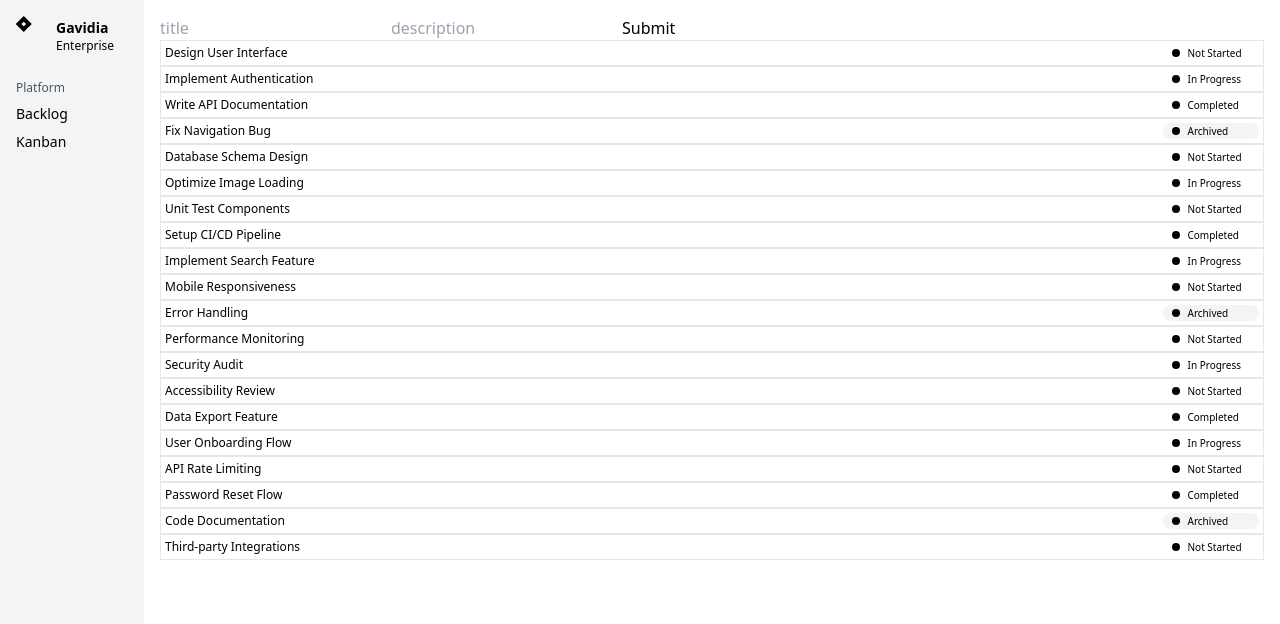
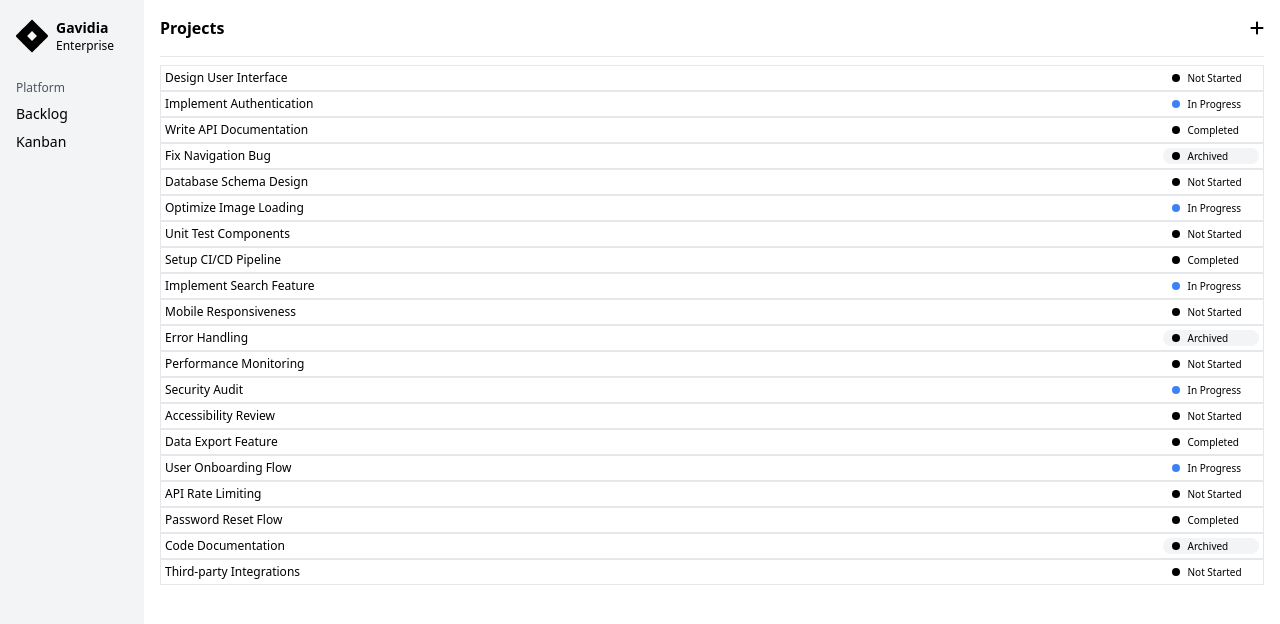
Before and after one commit to danielgavidia/fractal-pm, a Next.js app in the folder frontend/: page /backlog in a window 1280 px wide. Shown: the top 624 px of the page. Built offline with nearby package versions, Linux system fonts and the light colour scheme.

Commit message:
Added Project Headers component

```diff
--- a/frontend/src/components/Backlog.tsx
+++ b/frontend/src/components/Backlog.tsx
@@ -1,16 +1,20 @@
 import { taskStore } from "@/stores/taskStore";
-import ModalCreateTask from "./ModalCreateTask";
+
+// Components
+import ProjectsHeader from "./ProjectsHeader";
 import TaskRow from "./TaskRow";
 
 const Backlog = () => {
   const { tasks } = taskStore();
 
   return (
-    <div className="p-4">
-      <ModalCreateTask />
-      {tasks.map((task, key) => (
-        <TaskRow key={key} task={task} />
-      ))}
+    <div className="px-4 w-full">
+      <ProjectsHeader />
+      <div className="py-2">
+        {tasks.map((task, key) => (
+          <TaskRow key={key} task={task} />
+        ))}
+      </div>
     </div>
   );
 };
--- a/frontend/src/components/Kanban.tsx
+++ b/frontend/src/components/Kanban.tsx
@@ -1,6 +1,7 @@
 import { taskStore } from "@/stores/taskStore";
 import { getTasksByStatus } from "@/utils/getTasksByStatus";
 import TaskTabColumn from "./TaskTabColumn";
+import ProjectsHeader from "./ProjectsHeader";
 
 const Kanban = () => {
   const { tasks } = taskStore();
@@ -8,7 +9,7 @@
 
   return (
     <div className="px-4 w-full">
-      <div className="w-full border-b-[0.5px] py-4 font-bold sticky top-0 bg-white">Projects</div>
+      <ProjectsHeader />
       <div className="flex justify-center">
         {tasksByStatus.map((tasks, key) => (
           <TaskTabColumn key={key} status={tasks.status} tasks={tasks.tasks} />
--- a/frontend/src/components/ModalCreateTask.tsx
+++ b/frontend/src/components/ModalCreateTask.tsx
@@ -1,7 +1,12 @@
 import { taskStore } from "@/stores/taskStore";
 import React, { useState } from "react";
 
-const ModalCreateTask = () => {
+interface ModalCreateTaskProps {
+  isOpen: boolean;
+  onClose: () => void;
+}
+
+const ModalCreateTask: React.FC<ModalCreateTaskProps> = ({ isOpen, onClose }) => {
   // Store
   const { createTask } = taskStore();
 
@@ -16,31 +21,48 @@
         id: Date.now().toString(),
         title: taskTitle,
         description: taskDescription,
-        status: "pending",
+        status: "notStarted",
       });
-      console.log("submit");
       setTaskTitle("");
       setTaskDescription("");
+      onClose(); // Close modal after submission
     }
   };
 
+  if (!isOpen) return null;
+
   return (
-    <div>
-      <form onSubmit={handleSubmit}>
+    <div className="fixed inset-0 bg-black bg-opacity-50 flex items-center justify-center">
+      <div className="bg-white p-6 rounded-lg shadow-lg w-96">
+        <div className="flex justify-between items-center mb-4">
+          <h2 className="text-xl font-bold">Create New Task</h2>
+          <button onClick={onClose} className="text-gray-500 hover:text-gray-700">
+            ✕
+          </button>
+        </div>
+        <form onSubmit={handleSubmit} className="space-y-4">
           <input
             type="text"
             value={taskTitle}
             onChange={(e) => setTaskTitle(e.target.value)}
-          placeholder="title"
+            placeholder="Title"
+            className="w-full p-2 border rounded"
           />
           <input
             type="text"
             value={taskDescription}
             onChange={(e) => setTaskDescription(e.target.value)}
-          placeholder="description"
+            placeholder="Description"
+            className="w-full p-2 border rounded"
           />
-        <button onClick={handleSubmit}>Submit</button>
+          <button
+            type="submit"
+            className="w-full bg-blue-500 text-white p-2 rounded hover:bg-blue-600"
+          >
+            Create Task
+          </button>
         </form>
+      </div>
     </div>
   );
 };
--- /dev/null
+++ b/frontend/src/components/ProjectsHeader.tsx
@@ -0,0 +1,23 @@
+import { FontAwesomeIcon } from "@fortawesome/react-fontawesome";
+import ModalCreateTask from "./ModalCreateTask";
+import { faPlus } from "@fortawesome/free-solid-svg-icons";
+import { useState } from "react";
+
+const ProjectsHeader = () => {
+  // Local state
+  const [isOpen, setIsOpen] = useState<boolean>(false);
+
+  return (
+    <>
+      <div className="w-full border-b-[0.5px] py-4 font-bold sticky top-0 bg-white flex">
+        <p className="flex-1">Projects</p>
+        <button onClick={() => setIsOpen(true)}>
+          <FontAwesomeIcon icon={faPlus} />
+        </button>
+      </div>
+      {isOpen && <ModalCreateTask isOpen={isOpen} onClose={() => setIsOpen(false)} />}
+    </>
+  );
+};
+
+export default ProjectsHeader;
--- a/frontend/src/components/Sidebar.tsx
+++ b/frontend/src/components/Sidebar.tsx
@@ -8,7 +8,7 @@
       {/* Header */}
       <div className="flex items-center mb-4">
         <div className="w-10 h-10 pr-2 flex">
-          <FontAwesomeIcon icon={faJira} />
+          <FontAwesomeIcon icon={faJira} className="w-full h-full" />
         </div>
         <div>
           <div className="text-sm font-bold">Gavidia</div>
--- a/frontend/src/components/TaskTab.tsx
+++ b/frontend/src/components/TaskTab.tsx
@@ -11,9 +11,6 @@
 const TaskTab = ({ task }: TaskTabProps) => {
   // Local state
   const [isOpen, setIsOpen] = useState<boolean>(false);
-  const handleClose = () => {
-    setIsOpen(false);
-  };
 
   return (
     <>
@@ -25,7 +22,7 @@
         <div className="text-[10px] text-left h-14">{truncateText(task.description, 60)}</div>
         <TaskStatusBadge status={task.status} />
       </button>
-      {isOpen && <ModalUpdateTask task={task} isOpen={isOpen} onClose={handleClose} />}
+      {isOpen && <ModalUpdateTask task={task} isOpen={isOpen} onClose={() => setIsOpen(false)} />}
     </>
   );
 };
```
Lines whose indentation alone changed are shown as unchanged.
